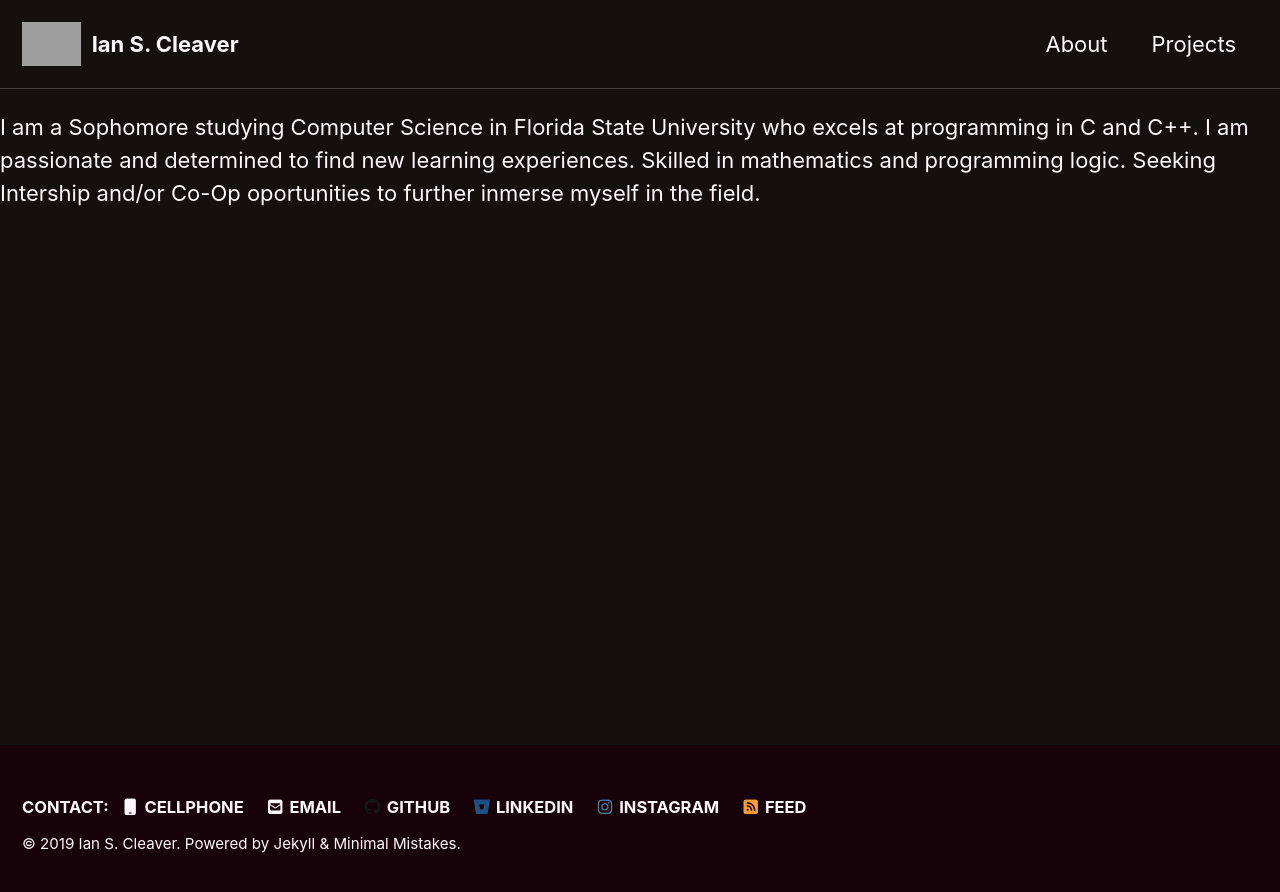
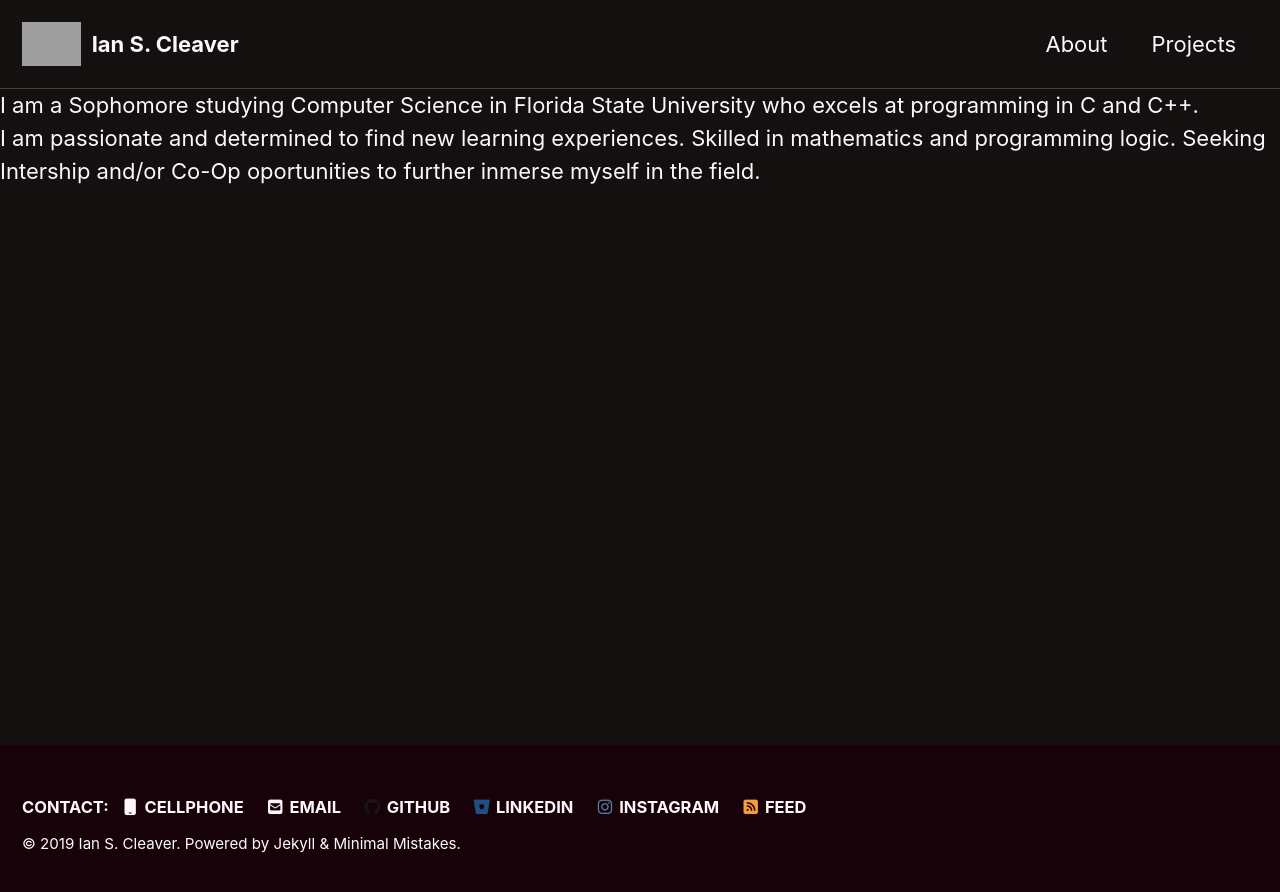
Before and after one commit to IanCleaver/IanCleaver.github.io, a Jekyll site: the page built from about.md, in a window 1280 px wide. Shown: the top 892 px of the page. Built offline with Jekyll 4.4.1, drawn with Linux system fonts in a browser that asks for light colours; cached includes are drawn as plain includes; nearby versions of some CDN libraries; our own code applies the rules of GitHub Pages for plain Markdown files; part of the change alters nothing that is shown; grey boxes are pictures that could not be loaded.

```diff
--- a/about.md
+++ b/about.md
@@ -5,7 +5,7 @@ header:
 	image: "/images/image.jpg"
 ---
 
-I am a Sophomore studying Computer Science in Florida State University who excels at programming in C and C++.
+<div> I am a Sophomore studying Computer Science in Florida State University who excels at programming in C and C++. <div>
 I am passionate and determined to find new learning experiences.
 Skilled in mathematics and programming logic.
 Seeking Intership and/or Co-Op oportunities to further inmerse myself in the field.
```
